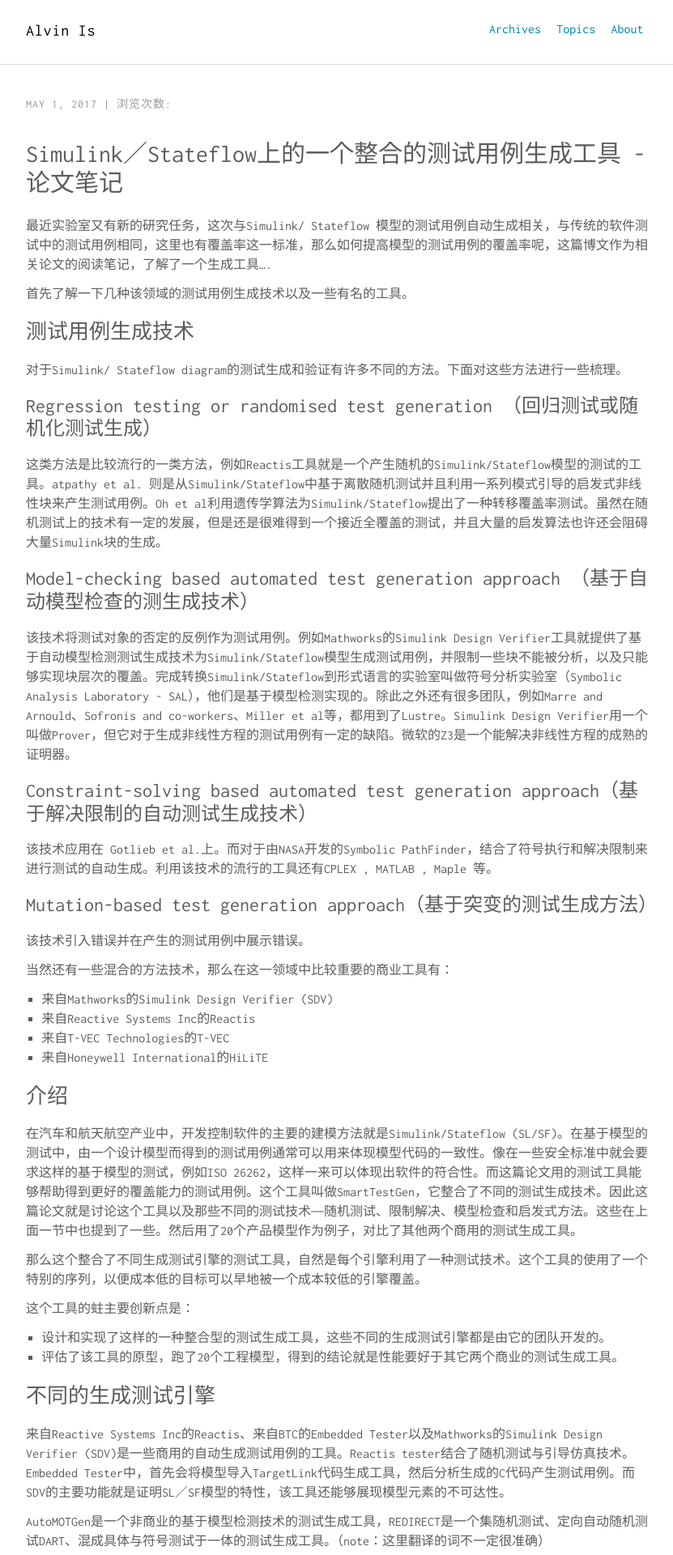
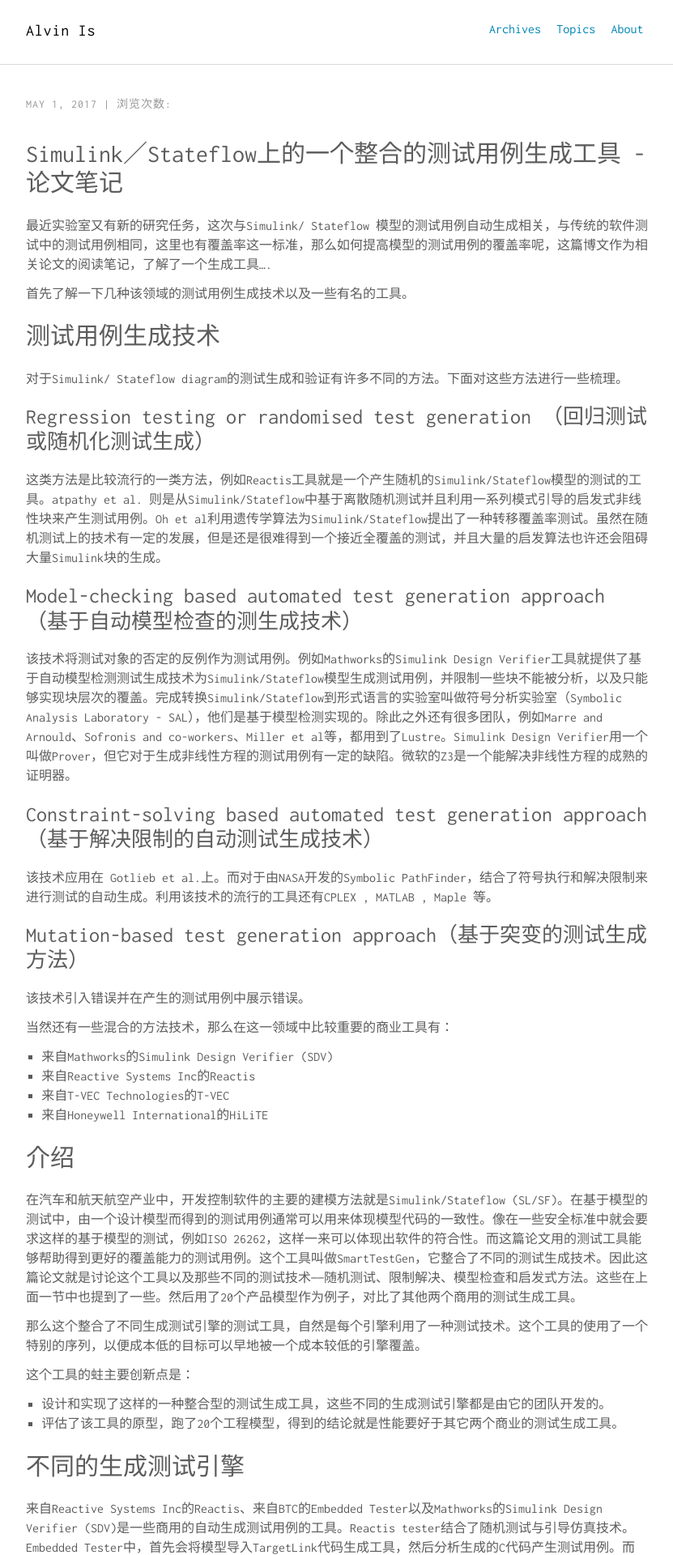
Before and after one commit to Alvinsjq/Alvinsjq.github.io, a Jekyll site: the page built from _posts/2017-05-01-introduction-to-simulink-test-generation.md, in a window 1280 px wide. Shown: the top 1920 px of the page at 81% size, without its empty margins (222-1053 px from the left). Built offline with Jekyll 4.4.1, drawn with Linux system fonts in a browser that asks for light colours; nearby versions of some CDN libraries; comment, search, counter and statistics services are not loaded.

```diff
--- a/_posts/2017-05-01-introduction-to-simulink-test-generation.md
+++ b/_posts/2017-05-01-introduction-to-simulink-test-generation.md
@@ -11,22 +11,25 @@ date:   2017-05-01 13:40:22 +0800
 最近实验室又有新的研究任务，这次与Simulink/ Stateflow 模型的测试用例自动生成相关，与传统的软件测试中的测试用例相同，这里也有覆盖率这一标准，那么如何提高模型的测试用例的覆盖率呢，这篇博文作为相关论文的阅读笔记，了解了一个生成工具....
 
 首先了解一下几种该领域的测试用例生成技术以及一些有名的工具。
-## 测试用例生成技术
+
+# 测试用例生成技术
 对于Simulink/ Stateflow diagram的测试生成和验证有许多不同的方法。下面对这些方法进行一些梳理。
 
-### Regression testing or randomised test generation （回归测试或随机化测试生成）
+## Regression testing or randomised test generation （回归测试或随机化测试生成）
 
 这类方法是比较流行的一类方法，例如Reactis工具就是一个产生随机的Simulink/Stateflow模型的测试的工具。atpathy et al. 则是从Simulink/Stateflow中基于离散随机测试并且利用一系列模式引导的启发式非线性块来产生测试用例。Oh et al利用遗传学算法为Simulink/Stateflow提出了一种转移覆盖率测试。虽然在随机测试上的技术有一定的发展，但是还是很难得到一个接近全覆盖的测试，并且大量的启发算法也许还会阻碍大量Simulink块的生成。
 
-### Model-checking based automated test generation approach （基于自动模型检查的测生成技术）
+<!--more-->
+
+## Model-checking based automated test generation approach （基于自动模型检查的测生成技术）
 
 该技术将测试对象的否定的反例作为测试用例。例如Mathworks的Simulink Design Verifier工具就提供了基于自动模型检测测试生成技术为Simulink/Stateflow模型生成测试用例，并限制一些块不能被分析，以及只能够实现块层次的覆盖。完成转换Simulink/Stateflow到形式语言的实验室叫做符号分析实验室（Symbolic Analysis Laboratory - SAL），他们是基于模型检测实现的。除此之外还有很多团队，例如Marre and Arnould、Sofronis and co-workers、Miller et al等，都用到了Lustre。Simulink Design Verifier用一个叫做Prover，但它对于生成非线性方程的测试用例有一定的缺陷。微软的Z3是一个能解决非线性方程的成熟的证明器。
-<!--more-->
-### Constraint-solving based automated test generation approach（基于解决限制的自动测试生成技术）
+
+## Constraint-solving based automated test generation approach（基于解决限制的自动测试生成技术）
 
 该技术应用在 Gotlieb et al.上。而对于由NASA开发的Symbolic PathFinder，结合了符号执行和解决限制来进行测试的自动生成。利用该技术的流行的工具还有CPLEX , MATLAB , Maple 等。
 
-### Mutation-based test generation approach（基于突变的测试生成方法）
+## Mutation-based test generation approach（基于突变的测试生成方法）
 该技术引入错误并在产生的测试用例中展示错误。
 
 
@@ -38,7 +41,7 @@ date:   2017-05-01 13:40:22 +0800
 - 来自Honeywell International的HiLiTE
 
 
-## 介绍
+# 介绍
 
 在汽车和航天航空产业中，开发控制软件的主要的建模方法就是Simulink/Stateflow (SL/SF)。在基于模型的测试中，由一个设计模型而得到的测试用例通常可以用来体现模型代码的一致性。像在一些安全标准中就会要求这样的基于模型的测试，例如ISO 26262，这样一来可以体现出软件的符合性。而这篇论文用的测试工具能够帮助得到更好的覆盖能力的测试用例。这个工具叫做SmartTestGen，它整合了不同的测试生成技术。因此这篇论文就是讨论这个工具以及那些不同的测试技术——随机测试、限制解决、模型检查和启发式方法。这些在上面一节中也提到了一些。然后用了20个产品模型作为例子，对比了其他两个商用的测试生成工具。
 
@@ -49,7 +52,7 @@ date:   2017-05-01 13:40:22 +0800
 - 设计和实现了这样的一种整合型的测试生成工具，这些不同的生成测试引擎都是由它的团队开发的。
 - 评估了该工具的原型，跑了20个工程模型，得到的结论就是性能要好于其它两个商业的测试生成工具。
 
-## 不同的生成测试引擎
+# 不同的生成测试引擎
 
 来自Reactive Systems Inc的Reactis、来自BTC的Embedded Tester以及Mathworks的Simulink Design Verifier (SDV)是一些商用的自动生成测试用例的工具。Reactis tester结合了随机测试与引导仿真技术。Embedded Tester中，首先会将模型导入TargetLink代码生成工具，然后分析生成的C代码产生测试用例。而SDV的主要功能就是证明SL／SF模型的特性，该工具还能够展现模型元素的不可达性。
 
@@ -58,18 +61,18 @@ AutoMOTGen是一个非商业的基于模型检测技术的测试生成工具，R
 接下来主要讨论SMARTTESTGEN这个工具中用到的生成技术
 
 
-### A 基于模型检测的测试生成技术
+## A 基于模型检测的测试生成技术
 
 将SL／SF的子系统模型转换为SAL[1]模型，记住在SL／SF模型上的覆盖标准，SAL模型带有一些诱导变量，一个诱导变量的可达性体现了一个模型元素的可达性；可达的轨迹就变成了这些测试用例[2]。这个技术同样可以用来证明这些模型元素的不可达性。
 
 
 
-### B 随机测试技术
+## B 随机测试技术
 
 给定输入类型和它们的范围，模型产生随机测试序列并进行仿真检查它们是否覆盖模型元素。每一个序列的大小和数量会很明显地影响着模型的覆盖率。
 
 
-### C 局部限制解决
+## C 局部限制解决
 
 为了在模型中能够覆盖例如一个决策分支点处的目标，我们可以对在该目标上的变量做一小部分向后的切片来确定相关的区间、外面的输入变量以及获得能够被解决去寻找一个测试序列的一个限制。限制解决也能够于随机测试混合。
 
@@ -85,13 +88,13 @@ x′1 = x100 +a′1 ∧ x′2 = x′1 +a′2 ∧ ... ∧ x′10 =x′9 +a′10
 ![Example models to illustrate local constraint solving and heuristics](https://github.com/Alvinsjq/6.828_tasks/blob/master/paper_data/1_simulink.png?raw=true)
 
 
-### D 基于启发式引导覆盖
+## D 基于启发式引导覆盖
 
 上图b中，表示的是一个Simulink的系统，S1、S2是其子系统。假设一个随机的输入序列 [(a1, b1), . . . (a10, b10)] 使得 x = true，或者也可以是一个通过限制的一个序列。类似的，假设存在一个测试序列 [(a1 ‘, b1 ’), . . . (a10‘ , b10’ )]使得 y = true。由图可以观察到计算x和y的输入集是不相交的。因此我们应用启发式得到输入序列[(a1, b1‘), . . . (a10, b10’)] 而该序列使得AND块的输出为true。
 这里的启发式方法是一系列分析目标的模式并且唤起适当的启发式方法来找到测试序列分别覆盖不同的目标值，更多关于启发式的细节可以参考[3]。
 
 
-## SMARTTESTGEN 的实现
+# SMARTTESTGEN 的实现
 
 ![SmartTestGen Tool Architecture](https://github.com/Alvinsjq/6.828_tasks/blob/master/paper_data/2_simulink.png?raw=true)
 
@@ -103,7 +106,7 @@ x′1 = x100 +a′1 ∧ x′2 = x′1 +a′2 ∧ ... ∧ x′10 =x′9 +a′10
 
 管理监督模块唤起适当的测试用例生成引擎，接受由不同引擎生成的测试用例，并且更新集中控制信息表。下面介绍一下这几个组件。
 
-### 集中控制信息表 （Centralized Information Table）
+## 集中控制信息表 （Centralized Information Table）
 
 <img src="https://github.com/Alvinsjq/6.828_tasks/blob/master/paper_data/3_simulink.png?raw=true" width="500" >
 
@@ -113,7 +116,7 @@ x′1 = x100 +a′1 ∧ x′2 = x′1 +a′2 ∧ ... ∧ x′10 =x′9 +a′10
 
 给定一系列在模型中的SL/SF块，和它们的内容，一个分类算法可以根据数据估计哪个测试生成引擎可以覆盖哪个目标；这种规则是从经验中得知的，用户也可以选择无视这样的规则，第6列存储了这些信息。
 
-### 测试生成引擎集合 （Test generation engines）
+## 测试生成引擎集合 （Test generation engines）
 
 在STGen中，我们使用了三个测试生成引擎，它们实现了之前所提到的四个测试生成技术。
 
@@ -127,7 +130,7 @@ x′1 = x100 +a′1 ∧ x′2 = x′1 +a′2 ∧ ... ∧ x′10 =x′9 +a′10
 限制解决与启发式方法引擎整合在了一起，那是因为限制解决需要在启发式中被唤起。
 默认的唤起的顺序是 —— 随机、启发、模型检测
 
-### 管理监督模块 （Supervisor Module）
+## 管理监督模块 （Supervisor Module）
 
 <img src="https://github.com/Alvinsjq/6.828_tasks/blob/master/paper_data/4_simulink.png?raw=true"  width="450">
 
@@ -156,11 +159,11 @@ x′1 = x100 +a′1 ∧ x′2 = x′1 +a′2 ∧ ... ∧ x′10 =x′9 +a′10
 最后我们就能够得到对于所有覆盖目标的测试用例套装，以及那些不可达的目标的集合。
 
 
-## 结论
+# 结论
 
 STGen是利用Matlab脚本语言 - m-script实现的。用了20个SL/SF设计的模型来在STGen上进行测试用例生成。对比了其它两个工具（Reactis 和 Embedded Tester），对比数据在原文中有清晰的图。那么最终的结果就是在覆盖上，相对来说有了更好的数据。不可达报告也提高了测试准确性。
 
-## 参考资料
+# 参考资料
 
 [1]SRI International.[SAL home page](http://sal.csl.sri.com)
 
```
